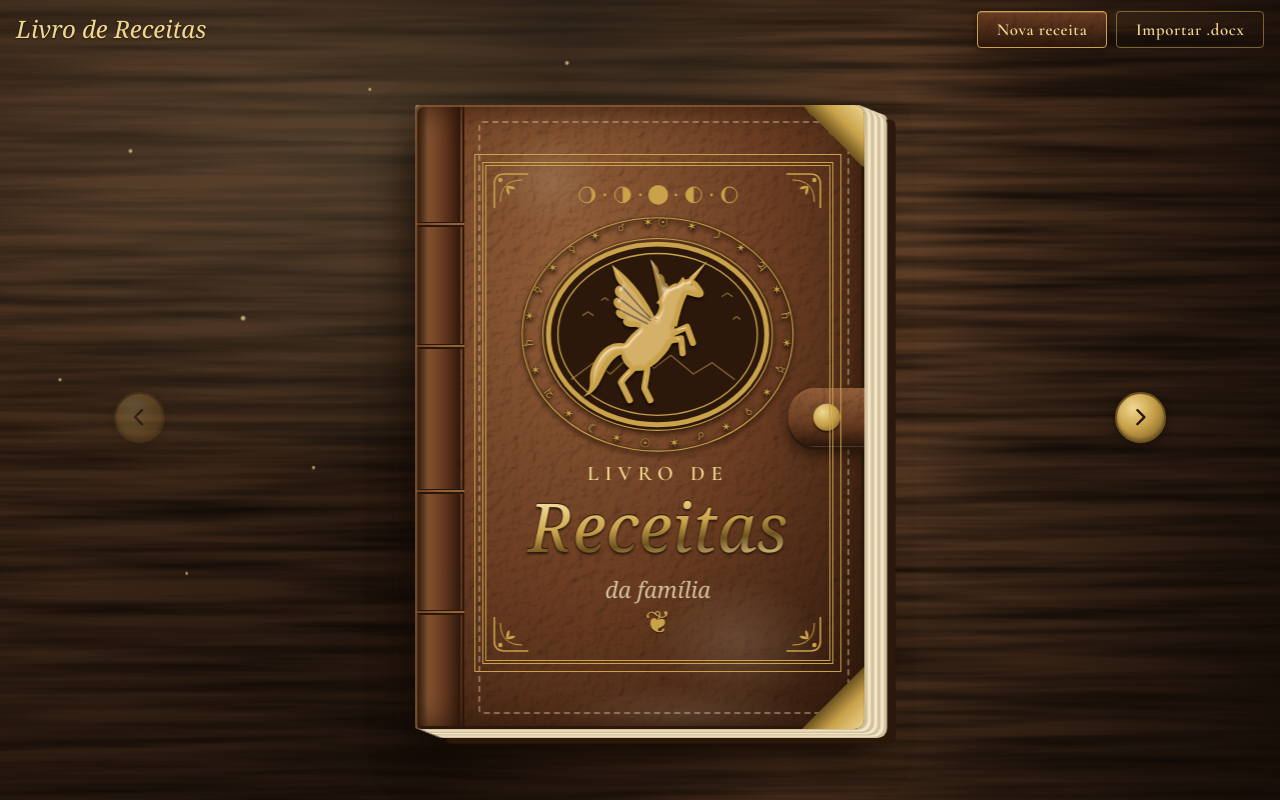
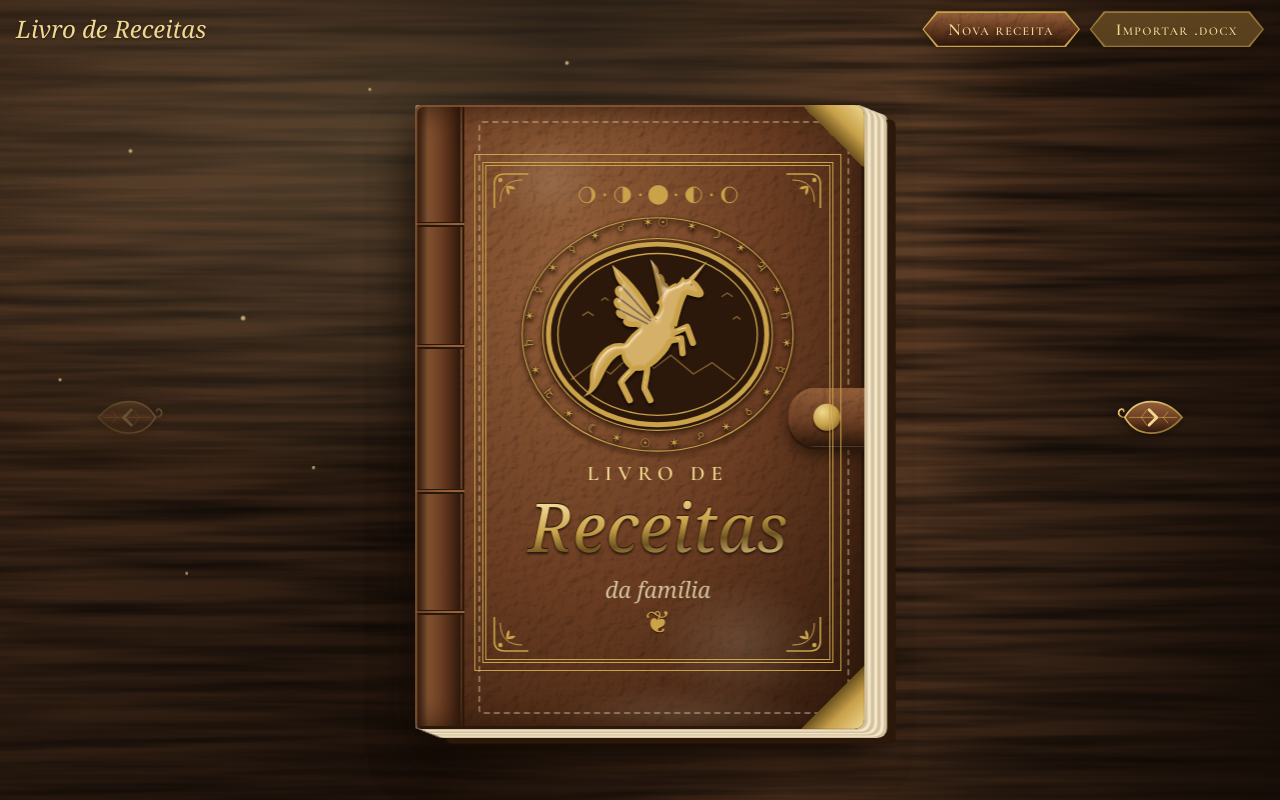
Before and after one commit to kafb04/cooking-book, a plain HTML site: page web/index.html in a window 1280 px wide. Drawn offline with nearby package versions, Linux system fonts and the light colour scheme; no server answers; a web font is replaced by a local one.

Commit message:
Botões élficos: pontas de folha com filete dourado e setas em folha
- Botões com pontas de folha, versalete, brilho dourado que atravessa e halo no hover
- Setas viram folhas de couro com nervura e caule dourados, balançando no hover
- Editor: rótulo "Modo de preparo" igual ao do livro e "Guardar" sempre à direita

Co-Authored-By: Claude Opus 5.5 <noreply@anthropic.com>

```diff
--- a/web/css/base.css
+++ b/web/css/base.css
@@ -59,7 +59,6 @@ body::after {
 button, input, textarea { font: inherit; color: inherit; }
 img { max-width: 100%; display: block; }
 .sprite { position: absolute; width: 0; height: 0; }
-.icon { width: 1em; height: 1em; vertical-align: -.12em; }
 [hidden] { display: none !important; }
 
 /* ---------- Barra superior ---------- */
@@ -79,66 +78,97 @@ img { max-width: 100%; display: block; }
 }
 .hud__actions { display: flex; gap: .6rem; flex-wrap: wrap; justify-content: flex-end; }
 
-/* ---------- Botões: etiqueta de couro com filete dourado ---------- */
+/* ---------- Botões élficos: pontas de folha, filete dourado e brilho que atravessa ---------- */
 .btn {
+  --tip: .85em;
+  --edge: var(--gold);
+  --fill: var(--leather-tex), linear-gradient(var(--leather-light), var(--leather) 45%, var(--leather-dark));
+  --fg: var(--gold-light);
+  --shine: color-mix(in srgb, var(--gold-light) 30%, transparent);
+  position: relative;
+  isolation: isolate;
   display: inline-flex;
   align-items: center;
   justify-content: center;
   gap: .4em;
-  padding: .4em 1.1em;
-  border: 1px solid var(--gold);
-  border-radius: var(--radius);
-  background: var(--leather-tex), linear-gradient(var(--leather), var(--leather-dark));
-  background-blend-mode: multiply, normal;
-  color: var(--gold-light);
+  padding: .45em calc(var(--tip) + .7em);
+  border: 0;
+  background: none;
+  color: var(--fg);
   font: 600 1.05rem var(--font-ui);
-  letter-spacing: .04em;
-  box-shadow: inset 0 1px 0 color-mix(in srgb, var(--gold-light) 22%, transparent), 0 2px 6px var(--shadow);
+  font-variant: small-caps;
+  letter-spacing: .08em;
+  text-shadow: 0 1px 1px var(--shadow-soft);
+  filter: drop-shadow(0 2px 3px var(--shadow-soft));
   cursor: pointer;
   user-select: none;
-  transition: filter .2s, box-shadow .2s;
+  transition: filter .35s, color .35s;
 }
-.btn:hover { filter: brightness(1.15); }
-.btn:active { box-shadow: inset 0 2px 5px var(--shadow); }
+.btn::before, .btn::after {
+  content: "";
+  position: absolute;
+  z-index: -1;
+  clip-path: polygon(var(--tip) 0, calc(100% - var(--tip)) 0, 100% 50%, calc(100% - var(--tip)) 100%, var(--tip) 100%, 0 50%);
+}
+.btn::before { inset: 0; background: var(--edge); }
+.btn::after {
+  inset: 1.5px;
+  background:
+    linear-gradient(100deg, transparent 35%, var(--shine) 50%, transparent 65%) -160% 0 / 220% 100% no-repeat,
+    var(--fill);
+  background-blend-mode: normal, multiply, normal;
+  transition: background-position .9s ease;
+}
+.btn:hover { filter: drop-shadow(0 0 7px var(--mote)) drop-shadow(0 2px 3px var(--shadow-soft)); color: var(--cream); }
+.btn:hover::after { background-position: 160% 0, 0 0, 0 0; }
+.btn:active::after { inset: 2.5px; }
 .btn:disabled { opacity: .6; cursor: progress; }
-.btn--quiet { background: transparent; border-color: color-mix(in srgb, var(--gold) 55%, transparent); box-shadow: none; }
-.btn--paper { background: var(--paper-shade); color: var(--ink); border-color: var(--ink-soft); box-shadow: 0 1px 2px var(--shadow-soft); }
-.btn--danger { color: var(--accent); border-color: var(--accent); }
-.btn--small { font-size: .92rem; padding: .25em .8em; }
-.btn[aria-pressed="true"] { background: var(--ink); color: var(--paper); }
+.btn--quiet { --fill: color-mix(in srgb, var(--leather-dark) 55%, transparent); --edge: color-mix(in srgb, var(--gold) 70%, transparent); }
+.btn--paper { --edge: var(--ink-soft); --fill: var(--fibers), linear-gradient(var(--cream), var(--paper-shade)); --fg: var(--ink); --shine: color-mix(in srgb, var(--gold) 35%, transparent); text-shadow: none; }
+.btn--paper:hover { color: var(--accent-deep); }
+.btn--danger { --edge: var(--accent); --fg: var(--accent); }
+.btn--small { --tip: .7em; font-size: .92rem; padding: .3em calc(var(--tip) + .55em); }
+.btn[aria-pressed="true"] { --fill: linear-gradient(var(--ink-soft), var(--ink)); --fg: var(--paper); --edge: var(--gold-dark); }
 
 .link-btn {
   padding: .1em .3em;
   border: 0;
   background: none;
   color: var(--ink-soft);
-  font: 600 .85rem var(--font-ui);
-  letter-spacing: .06em;
+  font: italic 600 .9rem var(--font-ui);
+  letter-spacing: .04em;
   cursor: pointer;
+  transition: color .3s, text-shadow .3s;
 }
-.link-btn:hover { color: var(--accent); text-decoration: underline; }
-.btn:focus-visible, .arrow:focus-visible, .link-btn:focus-visible { outline: 2px solid var(--gold-light); outline-offset: 3px; }
+.link-btn:hover { color: var(--accent); text-shadow: 0 0 6px var(--mote); }
+.btn:focus-visible, .arrow:focus-visible, .link-btn:focus-visible { outline: 1px dashed var(--gold-light); outline-offset: 4px; }
 
-/* ---------- Puxadores de latão (virar página) ---------- */
+/* ---------- Setas: folhas élficas de couro com nervura dourada ---------- */
 .arrow {
-  width: 3.2rem;
-  height: 3.2rem;
+  width: 4.4rem;
+  height: 3.3rem;
   flex: none;
-  display: grid;
-  place-items: center;
-  border: 2px solid var(--gold-dark);
-  border-radius: 50%;
-  background: radial-gradient(circle at 35% 30%, var(--gold-light), var(--gold) 45%, var(--gold-dark));
-  color: var(--leather-dark);
-  font-size: 1.4rem;
-  box-shadow: inset 0 -2px 3px var(--shadow-soft), 0 3px 8px var(--shadow);
+  padding: 0;
+  border: 0;
+  background: none;
   cursor: pointer;
-  transition: filter .2s, opacity .3s;
+  filter: drop-shadow(0 3px 4px var(--shadow));
+  transition: filter .4s, opacity .3s, transform .2s;
 }
-.arrow--prev .icon { transform: scaleX(-1); }
-.arrow:hover { filter: brightness(1.1); }
-.arrow:active { box-shadow: inset 0 2px 5px var(--shadow); }
+.arrow svg { width: 100%; height: 100%; overflow: visible; }
+.arrow--prev svg { transform: scaleX(-1); }
+.leaf-btn__blade { fill: url(#g-leather); stroke: url(#g-gold); stroke-width: 1.6; }
+.leaf-btn__vein { fill: none; stroke: var(--gold); stroke-width: .9; stroke-linecap: round; opacity: .7; }
+.leaf-btn__stem { fill: none; stroke: url(#g-gold); stroke-width: 1.6; stroke-linecap: round; }
+.leaf-btn__chevron { fill: none; stroke: var(--gold-light); stroke-width: 2.6; stroke-linecap: round; stroke-linejoin: round; }
+.arrow:hover { filter: drop-shadow(0 0 8px var(--mote)) drop-shadow(0 3px 4px var(--shadow)); animation: breeze 1.6s ease-in-out infinite; }
+.arrow:active { transform: scale(.94); }
 .arrow:disabled { opacity: .25; pointer-events: none; }
+@keyframes breeze {
+  0%, 100% { rotate: 0deg; }
+  30% { rotate: -4deg; }
+  70% { rotate: 3deg; }
+}
 
 /* ---------- Aviso (tira de papel) ---------- */
 .toast {
--- a/web/css/editor.css
+++ b/web/css/editor.css
@@ -25,6 +25,7 @@
 .sheet__title { margin: 0; font: italic 1.5rem/1.3 var(--font-title); color: var(--gold-light); }
 .sheet__close { color: var(--gold-light); font-size: 1.2rem; }
 .sheet__body { flex: 1; overflow-y: auto; padding: 1.1rem 1.4rem; display: grid; gap: 1.1rem; }
+.sheet__foot [type="submit"] { margin-left: auto; }
 .sheet__foot {
   display: flex;
   justify-content: space-between;
--- a/web/index.html
+++ b/web/index.html
@@ -19,7 +19,15 @@
 </head>
 <body>
   <svg class="sprite" aria-hidden="true">
-    <symbol id="i-chevron" viewBox="0 0 24 24"><path d="M9 4.5 16.5 12 9 19.5" fill="none" stroke="currentColor" stroke-width="2.6" stroke-linecap="round" stroke-linejoin="round"/></symbol>
+    <linearGradient id="g-leather" x1="0" y1="0" x2="0" y2="1"><stop offset="0" style="stop-color: var(--leather-light)"/><stop offset=".55" style="stop-color: var(--leather)"/><stop offset="1" style="stop-color: var(--leather-dark)"/></linearGradient>
+    <linearGradient id="g-gold" x1="0" y1="0" x2="1" y2="1"><stop offset="0" style="stop-color: var(--gold-light)"/><stop offset=".5" style="stop-color: var(--gold)"/><stop offset="1" style="stop-color: var(--gold-dark)"/></linearGradient>
+    <!-- Seta: folha élfica apontando pra direita, com caule em espiral -->
+    <symbol id="i-leaf" viewBox="0 0 64 48">
+      <path class="leaf-btn__stem" d="M9 24C5 24 2.5 21.5 3.5 18.5 4.5 15.8 8 16 8 18.6"/>
+      <path class="leaf-btn__blade" d="M9 24C19 6 44 4 61 24 44 44 19 42 9 24Z"/>
+      <path class="leaf-btn__vein" d="M13 24H56M24 24l5-7M24 24l5 7M44 24l4-5M44 24l4 5"/>
+      <path class="leaf-btn__chevron" d="M31 17 38 24 31 31"/>
+    </symbol>
     <!-- Relevo da douração (luz + sombra a partir do próprio desenho) -->
     <filter id="f-emboss" x="-10%" y="-10%" width="120%" height="120%">
       <feGaussianBlur in="SourceAlpha" stdDeviation="1.4" result="b"/>
@@ -73,9 +81,9 @@
   </header>
 
   <main class="stage">
-    <button class="arrow arrow--prev" type="button" data-turn="-1" aria-label="Página anterior"><svg class="icon"><use href="#i-chevron"/></svg></button>
+    <button class="arrow arrow--prev" type="button" data-turn="-1" aria-label="Página anterior"><svg viewBox="0 0 64 48"><use href="#i-leaf"/></svg></button>
     <div class="book" id="book" aria-live="polite"></div>
-    <button class="arrow arrow--next" type="button" data-turn="1" aria-label="Próxima página"><svg class="icon"><use href="#i-chevron"/></svg></button>
+    <button class="arrow arrow--next" type="button" data-turn="1" aria-label="Próxima página"><svg viewBox="0 0 64 48"><use href="#i-leaf"/></svg></button>
   </main>
 
   <dialog class="sheet" id="editor">
--- a/web/js/editor.js
+++ b/web/js/editor.js
@@ -2,7 +2,7 @@
 import * as api from './api.js';
 import { inkPad } from './ink.js';
 
-const SECTIONS = { ingredients: 'Ingredientes', steps: 'Como fazer', notes: 'Observações' };
+const SECTIONS = { ingredients: 'Ingredientes', steps: 'Modo de preparo', notes: 'Observações' };
 const MEDIA = id => `/media/${id}`;
 
 const dlg = document.getElementById('editor');
```
